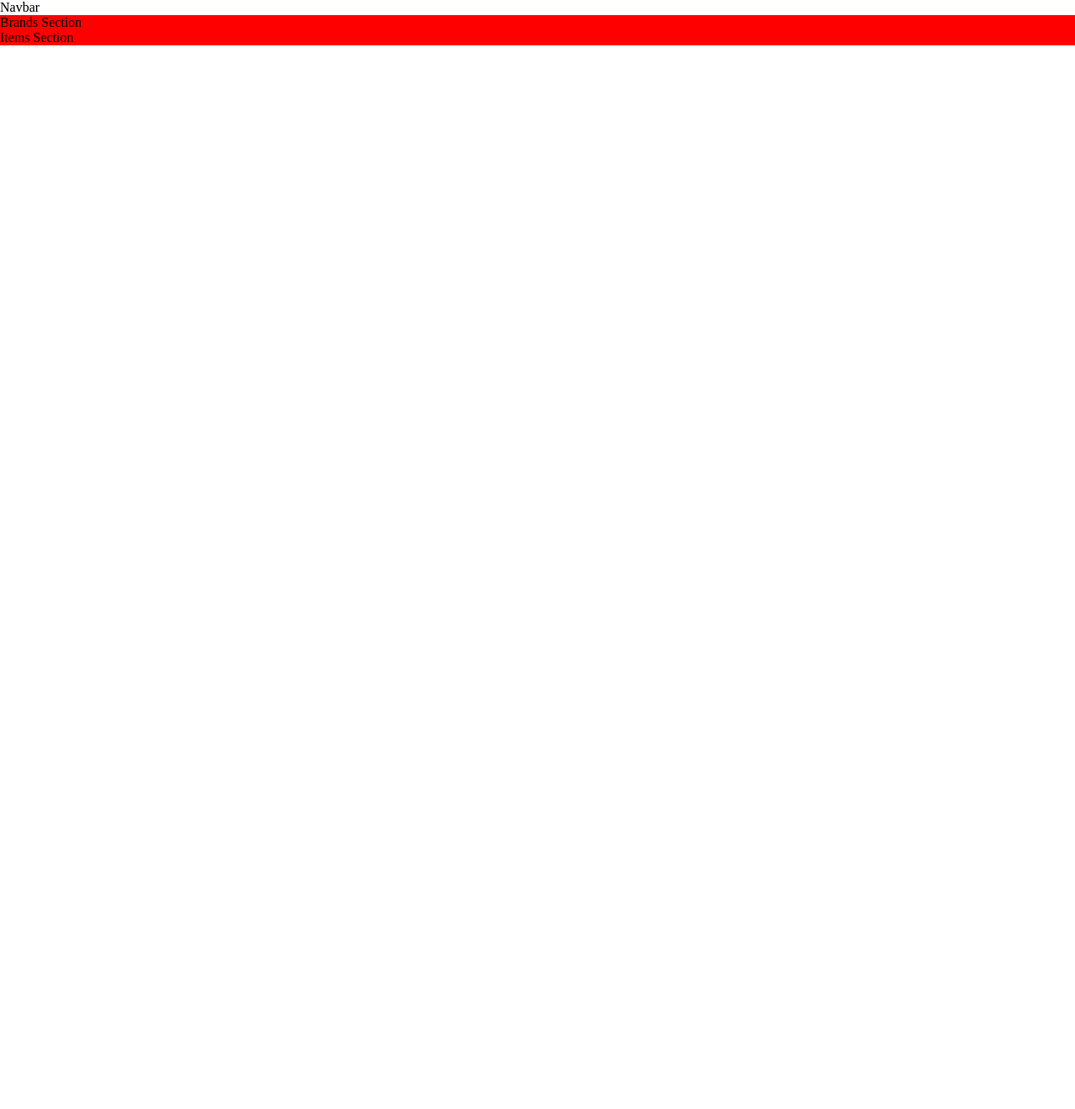
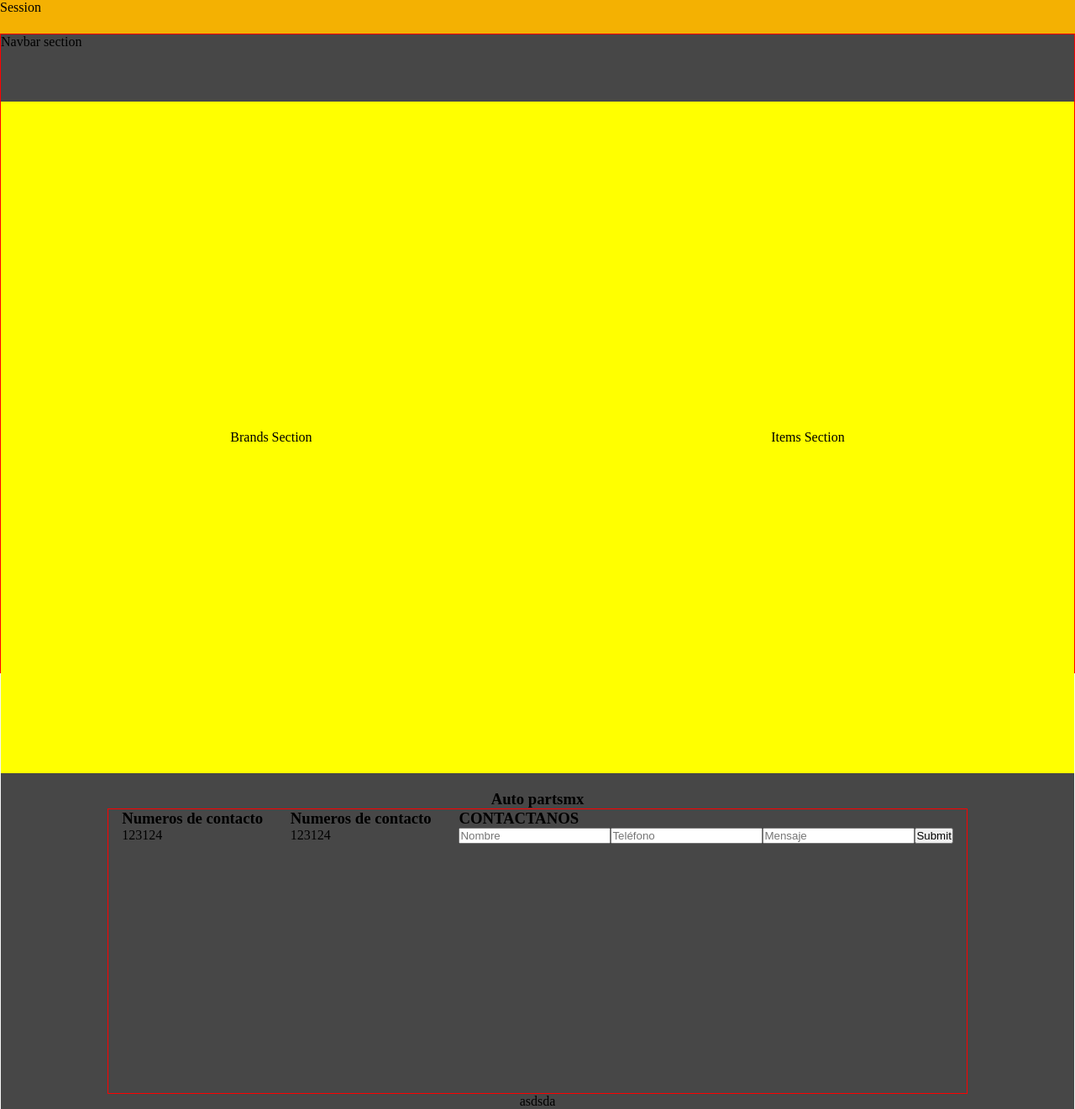
Before and after one commit to Zeroxys/ecommerce, a React app: page / in a window 1280 px wide. Shown: the whole page at 84% size. Before the commit the page ends 800 px from the top, so only its background shows below. Built offline with nearby package versions, Linux system fonts and the light colour scheme; a web font is replaced by a local one.

Commit message:
adding styles

```diff
--- /dev/null
+++ b/src/components/Footer/Footer.css
@@ -0,0 +1,21 @@
+.Footer {
+  display: flex;
+  justify-content: flex-start;
+  align-items: center;
+  flex-direction:column;
+  height: 50vh;
+  background-color: #474747;
+}
+
+.Title {
+  margin-top:20px;
+}
+
+.Contact{
+  height: 100vh;
+  width: 80%;
+  border:1px solid red;
+  display: flex;
+  justify-content: space-around;
+  align-items: flex-start;
+}
--- /dev/null
+++ b/src/components/Footer/Footer.js
@@ -0,0 +1,37 @@
+import React from 'react'
+
+import Classes from './Footer.css'
+
+const Footer = () => {
+  return (
+    <footer className={Classes.Footer}>
+      <div className={Classes.Title}>
+        <h3>Auto partsmx</h3>
+      </div>
+
+      <div className={Classes.Contact}>
+        <section>
+          <h3>Numeros de contacto</h3>
+          <p>123124</p>
+        </section>
+        <section>
+          <h3>Numeros de contacto</h3>
+          <p>123124</p>
+        </section>
+        <section>
+          <h3>CONTACTANOS</h3>
+          <form>
+            <input type="text" placeholder="Nombre"/>
+            <input type="text" placeholder="Teléfono"/>
+            <input type="text" placeholder="Mensaje"/>
+            <input type="submit" name="Enviar"/>
+          </form>
+        </section>
+      </div>
+
+      <p>asdsda</p>
+    </footer>
+  )
+}
+
+export default Footer
--- a/src/components/Layout/Layout.css
+++ b/src/components/Layout/Layout.css
@@ -1,3 +1,10 @@
+.Session {
+  background-color: #f4b102;
+  height: 5vh;
+}
+
 .Layout {
-  background-color: red;
+  border:1px solid red;
+  height: 95vh;
+  background-color: #f7f7f7;
 }
--- a/src/components/Layout/Layout.js
+++ b/src/components/Layout/Layout.js
@@ -5,7 +5,7 @@ import Classes from './Layout.css'
 
 const layout = (props) =>
   <Aux>
-    <div>Navbar</div>
+    <div className={Classes.Session}>Session</div>
     <main className={Classes.Layout}>
       {props.children}
     </main>
--- /dev/null
+++ b/src/components/ShopSection/ShopSection.css
@@ -0,0 +1,8 @@
+.ShopSection {
+  height: 100vh;
+  background-color: yellow;
+  display:flex;
+  justify-content: space-around;
+  align-items: center;
+  flex-direction: row;
+}
--- /dev/null
+++ b/src/components/ShopSection/ShopSection.js
@@ -0,0 +1,14 @@
+import React from 'react'
+
+import shopSectionClasses from './ShopSection.css'
+
+const ShopSection = () => {
+  return (
+    <div className={shopSectionClasses.ShopSection}>
+      <div>Brands Section</div>
+      <div>Items Section</div>
+    </div>
+  )
+}
+
+export default ShopSection
--- /dev/null
+++ b/src/containers/ShopComponent/ShopComponent.css
@@ -0,0 +1,4 @@
+.Navbar{
+  height: 10vh;
+  background-color: #474747;
+}
--- a/src/containers/ShopComponent/ShopComponent.js
+++ b/src/containers/ShopComponent/ShopComponent.js
@@ -1,13 +1,17 @@
 import React, {Component} from 'react'
 import Aux from '../../hoc/Aux'
+import Footer from '../../components/Footer/Footer'
+import ShopSection from '../../components/ShopSection/ShopSection'
+
+import Classes from './ShopComponent.css'
 
 class ShopComponent extends Component {
   render () {
     return (
       <Aux>
-
-        <div>Brands Section</div>
-        <div>Items Section</div>
+        <div className={Classes.Navbar}>Navbar section</div>
+        <ShopSection/>
+        <Footer/>
       </Aux>
     )
   }
--- a/src/index.css
+++ b/src/index.css
@@ -13,8 +13,13 @@
   src: url('./fonts/SanFranciscoDisplay-Medium.otf')
 }
 
+*{
+  margin:0px;
+  padding:0px;
+}
+
 body {
-  margin: 0;
-  padding: 0;
   font-family: SFL;
+  height: 100vh;
+  background-color: #f7f7f7;
 }
```
Also changed, not shown: src/components/ShopSection/brands/brands.css (added), src/components/ShopSection/items/items.css (added).
